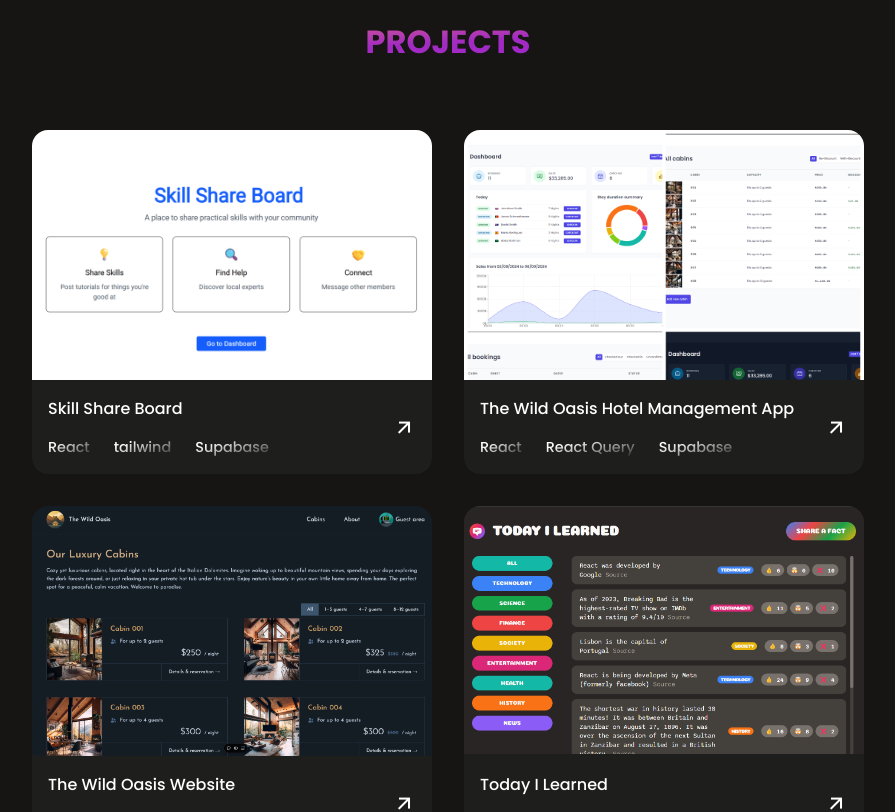
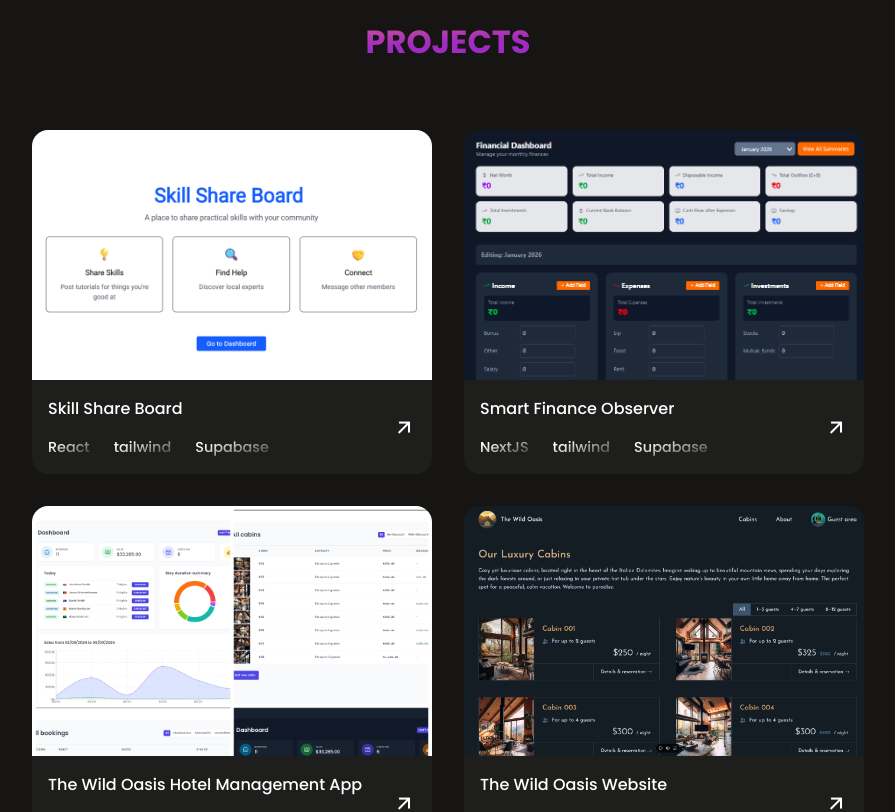
Before and after one commit to Gautamp11/personal-portfolio, a React (Vite) app: page / in a window 1280 px wide. Shown: the part 820-1632 px from the top of the page, without its empty margins (192-1087 px from the left). Built offline with nearby package versions, Linux system fonts and the light colour scheme.

Commit message:
added smart finance project

```diff
--- a/src/components/Projects.jsx
+++ b/src/components/Projects.jsx
@@ -5,6 +5,12 @@ const Projects = () => {
       image: "project-skillShareBoard.png",
       skills: ["React", "tailwind", "Supabase"],
       link: "https://github.com/Gautamp11/skillShareBoard",
+    },
+    {
+      title: "Smart Finance Observer",
+      image: "project-smart-finance.png",
+      skills: ["NextJS", "tailwind", "Supabase"],
+      link: "https://github.com/Gautamp11/smartFinace",
     },
     {
       title: "The Wild Oasis Hotel Management App",
```
Also changed, not shown: public/assets/project-smart-finance.png (added).
